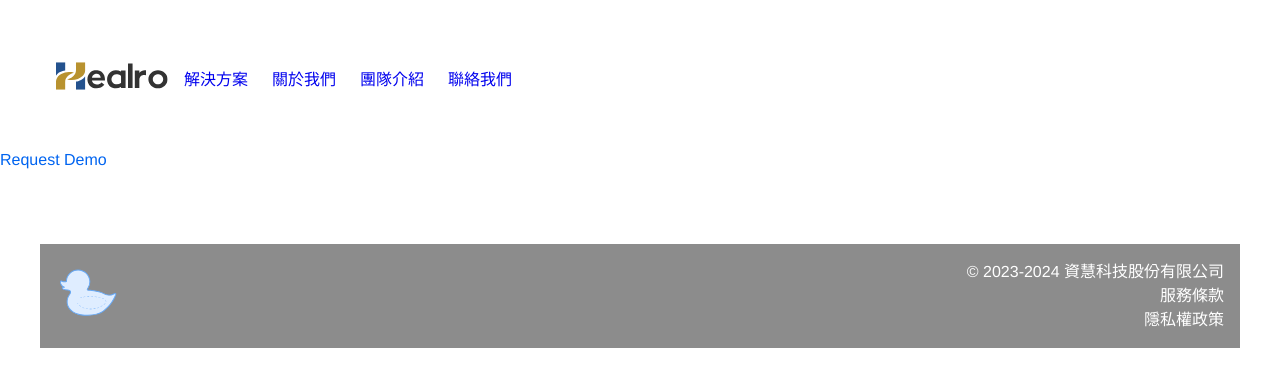
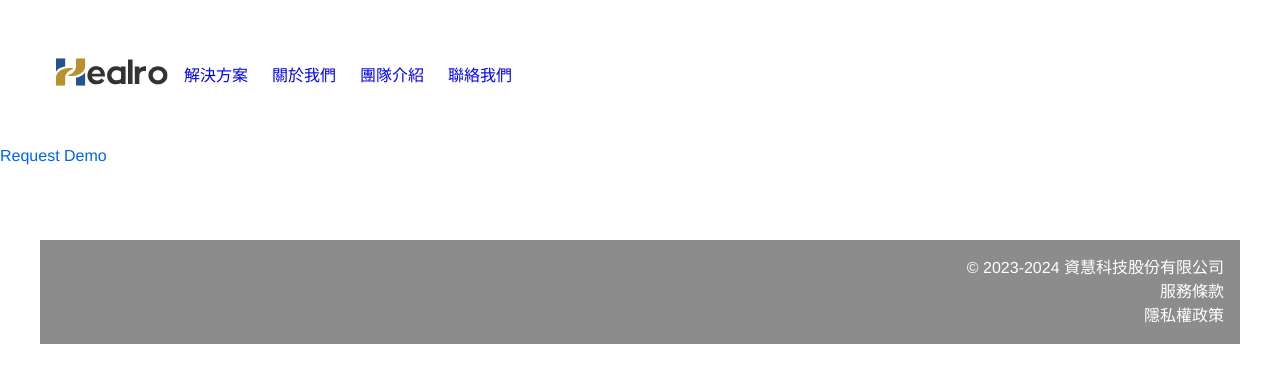
Before and after one commit to MedHealro/hlro-landing, a Vue app: page /demo in a window 1280 px wide. Shown: the top 386 px of the page. Built offline with nearby package versions, Linux system fonts and the light colour scheme; what @formkit/vue would draw is missing.

Commit message:
make primary nav sticky

```diff
--- a/src/App.vue
+++ b/src/App.vue
@@ -82,7 +82,10 @@ const toggleMobileNav = () => {
 }
 
 .primary-header {
-  margin-top: var(--spacing-100);
+  z-index: 99;
+  position: sticky;
+  top: 0;
+  background-color: var(--clr-light);
 }
 
 .nav-wrapper {
--- a/src/components/MainFooter.vue
+++ b/src/components/MainFooter.vue
@@ -3,9 +3,10 @@
 <template>
   <div class="container footer">
     <nav class="footer-nav">
-      <RouterLink :to="{ path: '/' }" class="nav-item">
-        <img alt="logo" class="logo" src="@/assets/imgs/rubber-duck.svg"
-      /></RouterLink>
+      <!-- <RouterLink :to="{ path: '/' }" class="nav-item">
+        <img alt="logo" class="logo" src="@/assets/imgs/healro-logo.svg"
+      /></RouterLink> -->
+      <div></div>
       <div class="company-terms">
         <div>© 2023-2024 資慧科技股份有限公司</div>
         <div>服務條款</div>
```
